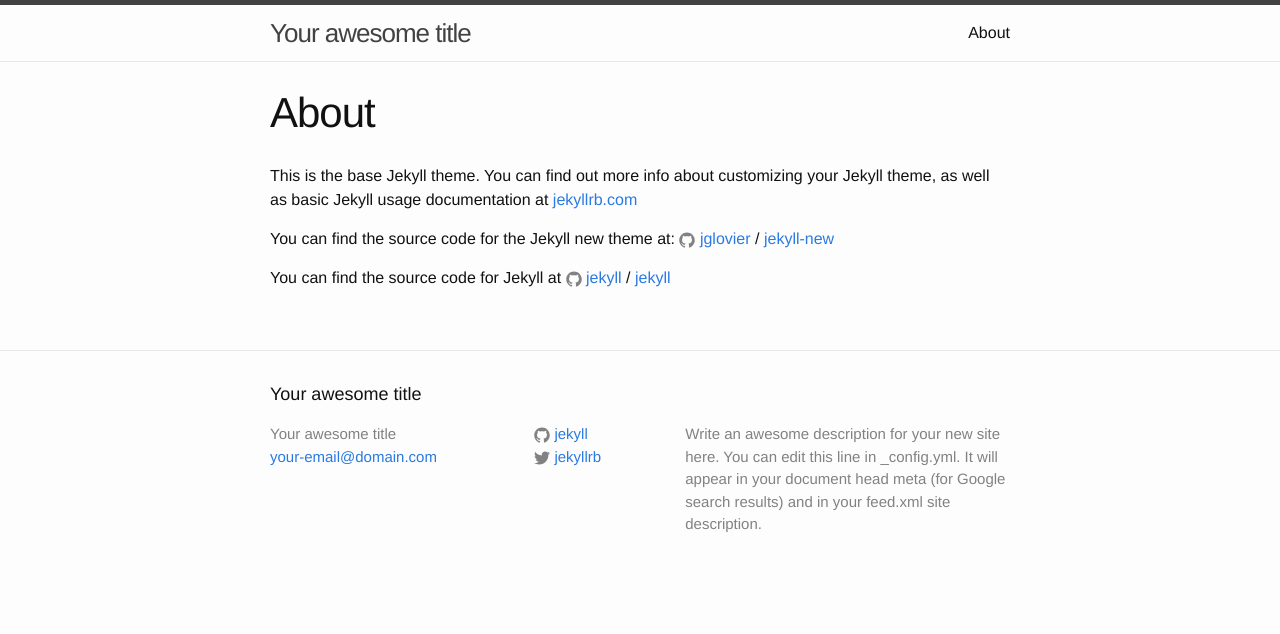
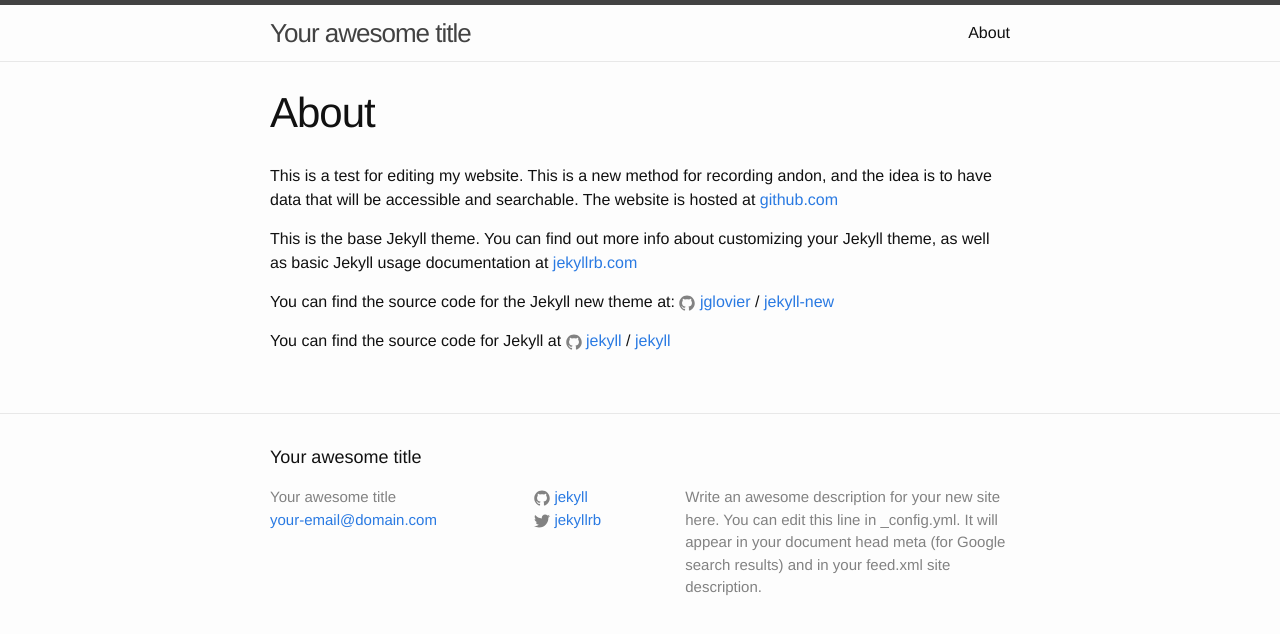
Before and after one commit to rylansturm/rylansturm.github.io, a Jekyll site: the page built from about.md, in a window 1280 px wide. Shown: the top 634 px of the page. Built offline with Jekyll 4.4.1, drawn with Linux system fonts in a browser that asks for light colours.

Commit message:
Update about.md

```diff
--- a/about.md
+++ b/about.md
@@ -3,6 +3,8 @@ layout: page
 title: About
 permalink: /about/
 ---
+
+This is a test for editing my website. This is a new method for recording andon, and the idea is to have data that will be accessible and searchable. The website is hosted at [github.com](https://github.com)
 
 This is the base Jekyll theme. You can find out more info about customizing your Jekyll theme, as well as basic Jekyll usage documentation at [jekyllrb.com](http://jekyllrb.com/)
 
```
